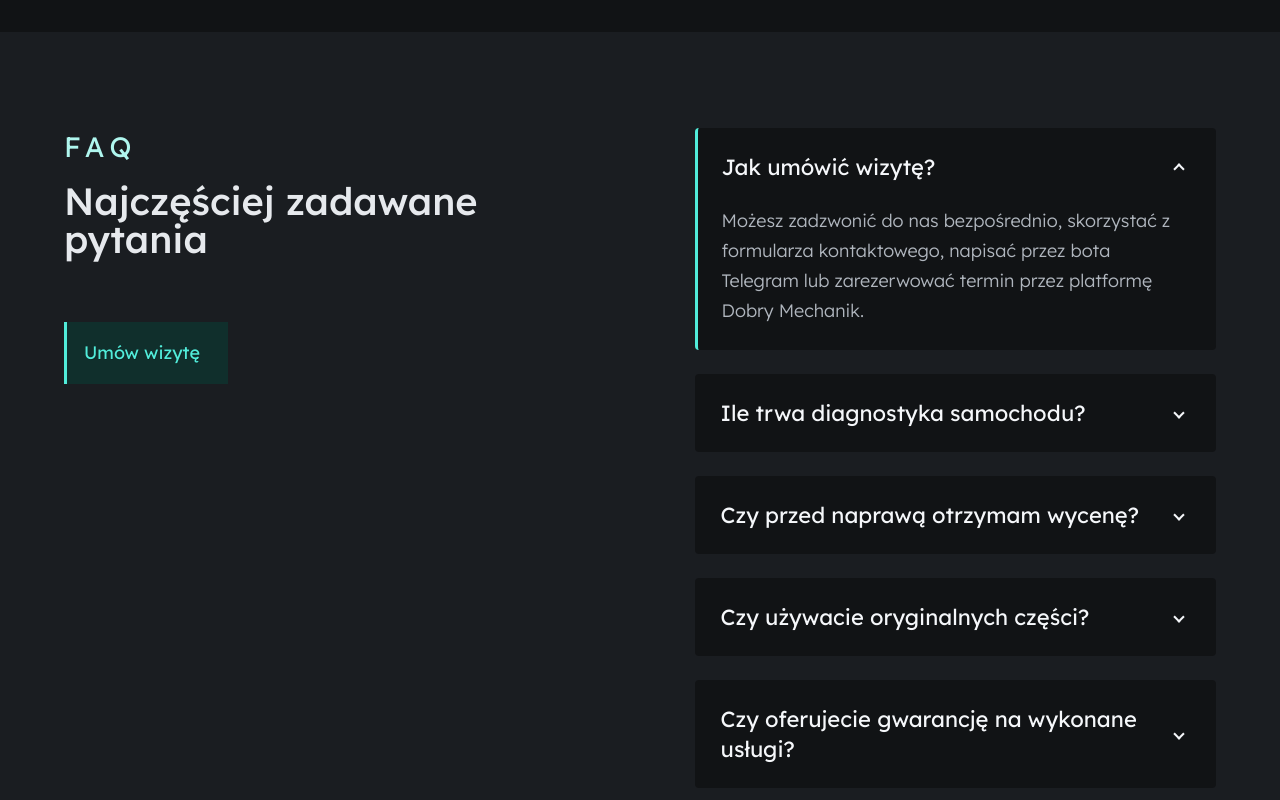
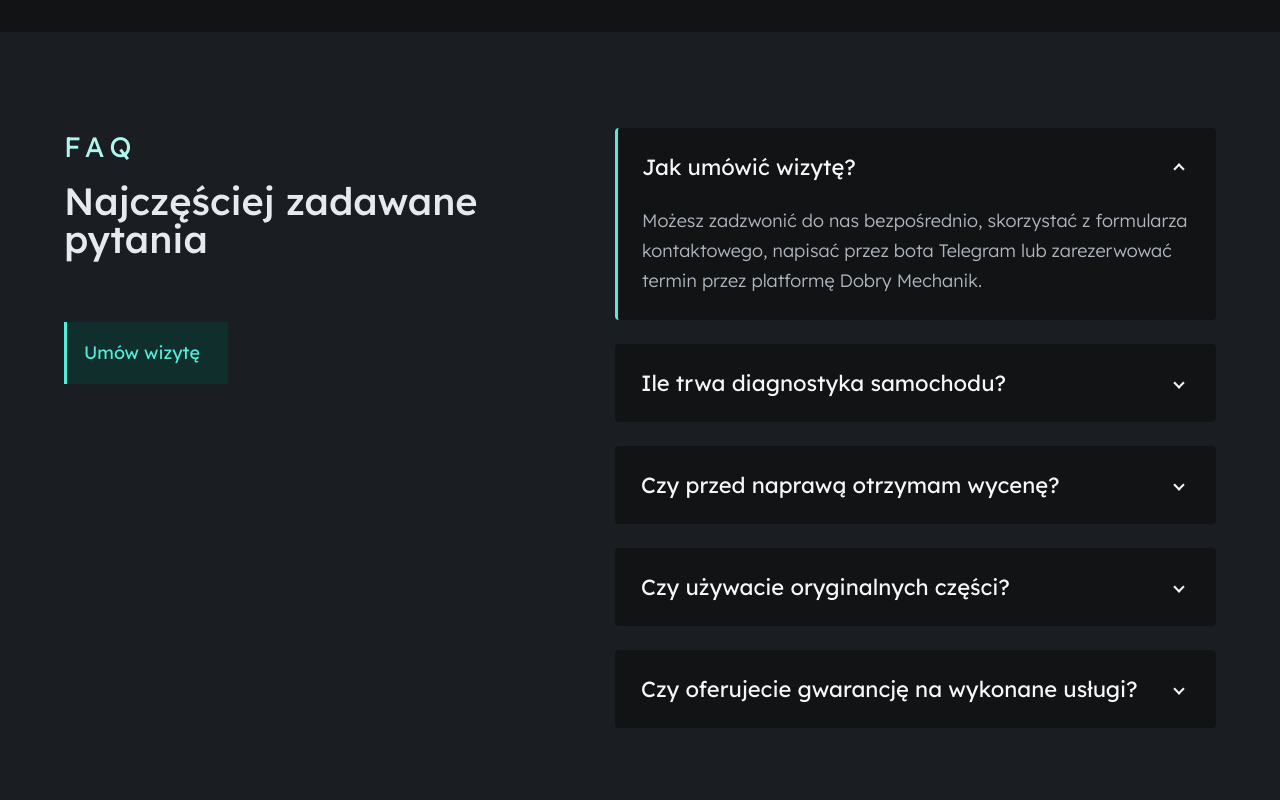
Before and after one commit to BorysPresn/som-website, a React (Vite) app: page / in a window 1280 px wide. Shown: the part 6836-7636 px from the top of the page. Built offline with nearby package versions, Linux system fonts and the light colour scheme.

Commit message:
feat: adjust column gap in FAQ section for improved layout responsiveness

```diff
--- a/src/sections/FAQ/FAQ.module.scss
+++ b/src/sections/FAQ/FAQ.module.scss
@@ -137,7 +137,7 @@
   .content {
     display: grid;
     grid-template-columns: 541px minmax(0, 962px);
-    column-gap: clamp(64px, 7vw, 128px);
+    column-gap: clamp(0px, 10px, 128px);
     align-items: start;
     justify-content: space-between;
   }
```
